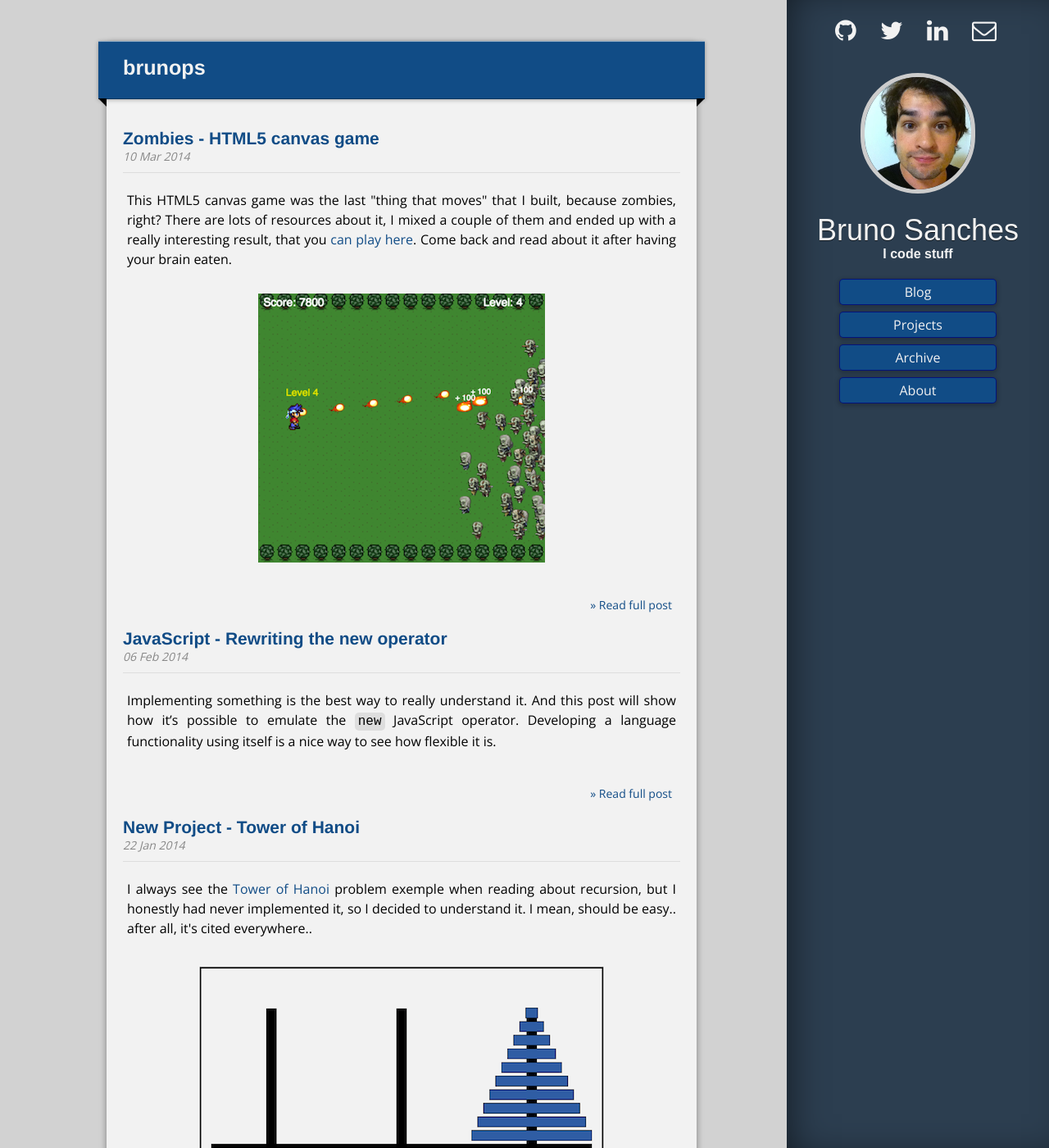
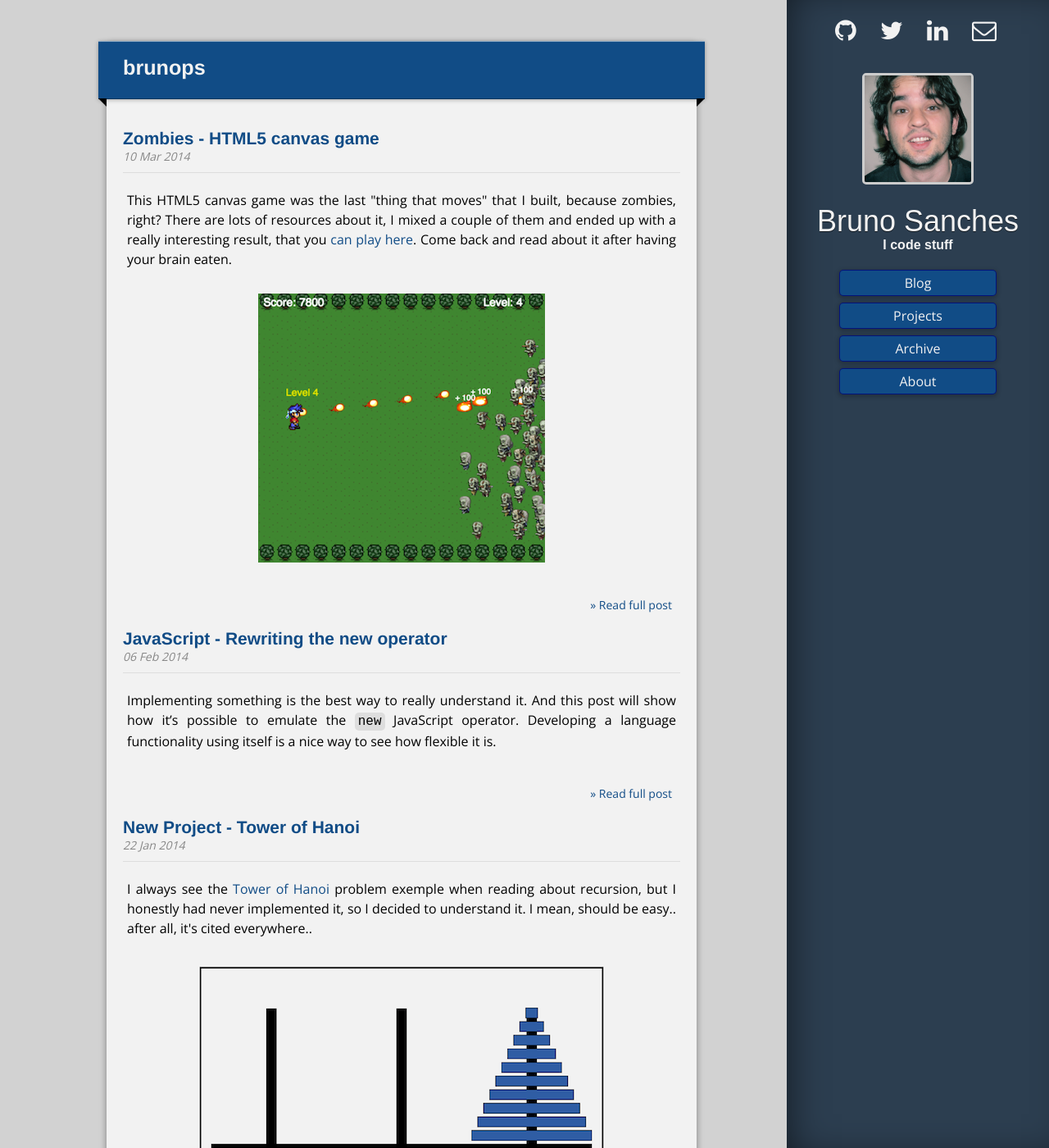
Before and after one commit to brunops/brunops.github.io, a Jekyll site: the page built from index.html, in a window 1280 px wide and 1400 px high. Shown: the whole window at 82% size. Built offline with Jekyll 4.4.1, drawn with Linux system fonts in a browser that asks for light colours; some web fonts are replaced; Markdown is read by kramdown in place of the engine named in the settings; the list of posts is cut into pages by our own code.

Commit message:
Update my picture and change css of img a bit

```diff
--- a/_layouts/default.html
+++ b/_layouts/default.html
@@ -11,7 +11,7 @@
     <!-- Facebook -->
     <meta property="og:title" content="{% if page.title %}{{ page.title }} | {% endif %}{{ site.name }}">
     <meta property="og:site_name" content="{{ site.name }}"/>
-    <meta property="og:image" content="{{ site.url }}/assets/images/{% if page.image %}{{ page.image }}{% else %}{{ 'brunops8.jpeg' }}{% endif %}">
+    <meta property="og:image" content="{{ site.url }}/assets/images/{% if page.image %}{{ page.image }}{% else %}{{ 'myself-small.jpeg' }}{% endif %}">
     <meta property="og:description" content="{% if page.description %}{{ page.description}}{% else %}{{ site.description }}{% endif %}">
     <meta property="og:url" content="{{ site.url }}{{ page.url | remove:'index.html' }}">
     <meta property="og:type" content="{% if page.layout == 'post' %}article{% else %}blog{% endif %}"/>
@@ -43,7 +43,7 @@
       </ul>
       <div class="about">
         <a href="/">
-          <img src="/assets/images/brunops8.jpeg" alt="">
+          <img src="/assets/images/myself-small.jpeg" alt="">
           <h2 class="main-name">Bruno Sanches</h2>
           <h4>I code stuff</h4>
         </a>
--- a/css/main.css
+++ b/css/main.css
@@ -379,8 +379,8 @@ pre {
 }
 
 .about img {
-  border: 5px solid #ccc;
-  border-radius: 75px;
+  border: 3px solid #ccc;
+  border-radius: 5px;
   width: 130px;
 }
 
```
Also changed, not shown: assets/images/myself-small.jpeg (added).
